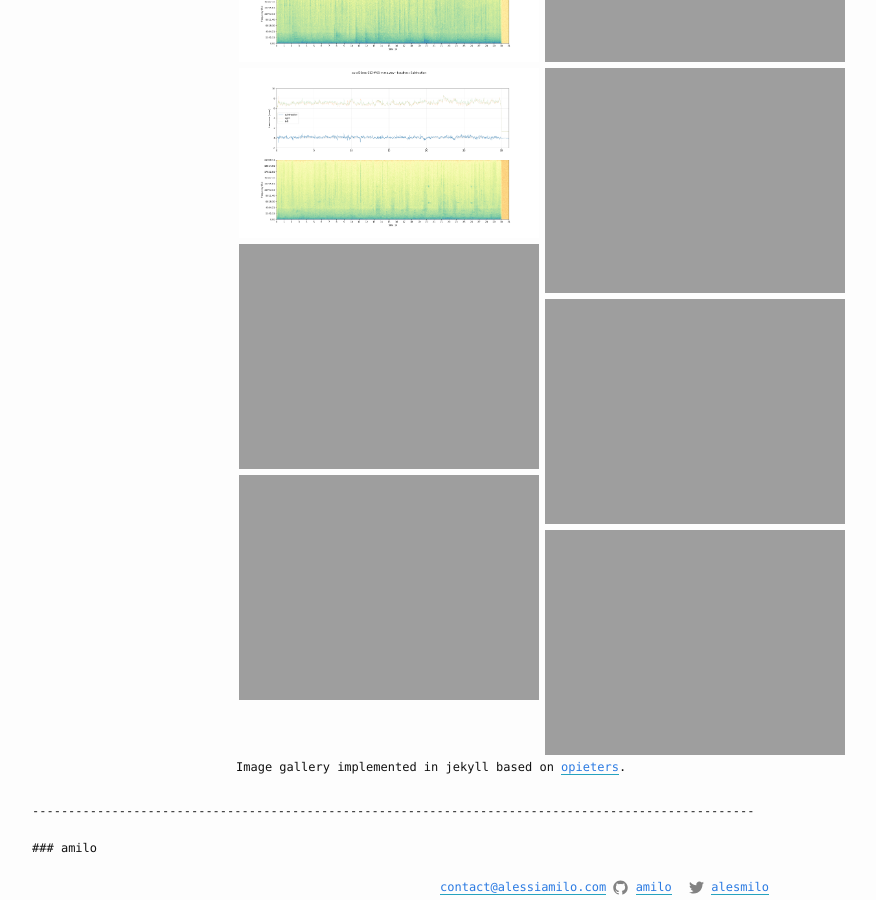
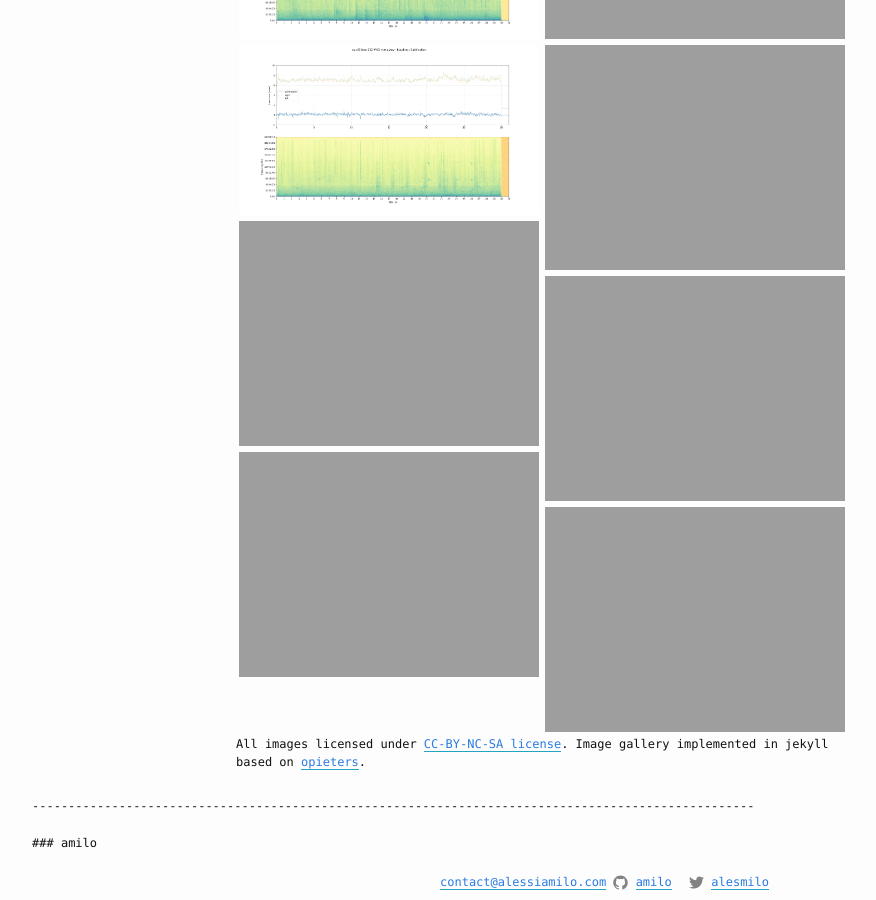
Before and after one commit to amilo/amilo.github.io, a Jekyll site: the page built from photography/loudness-subtraction.md, in a window 1280 px wide and 900 px high, scrolled down 1215 px. Shown: the whole window, without its empty margins (200-1076 px from the left). Built offline with Jekyll 4.4.1, drawn with Linux system fonts in a browser that asks for light colours; comment, search, counter and statistics services are not loaded.

Commit message:
edit loudness

```diff
--- a/photography/loudness-subtraction.md
+++ b/photography/loudness-subtraction.md
@@ -9,11 +9,9 @@ Loudness Extraction using [libxtract][vamp] in [sonic-annotator][sonic].
 Plotted in python using sonic-annotator vamp extraction features and spectrogram visualisation by [Frank Zalkow][frank].
 You can find code and instructions [here][code].
 
+{% include gallery-layout.html gallery=site.data.galleries.loudness-subtraction %}
 
 All images licensed under [CC-BY-NC-SA license][license].
-
-{% include gallery-layout.html gallery=site.data.galleries.loudness-subtraction %}
-
 Image gallery implemented in jekyll based on [opieters][repo].
 
 [frank]: http://www.frank-zalkow.de/en/code-snippets/create-audio-spectrograms-with-python.html
```
